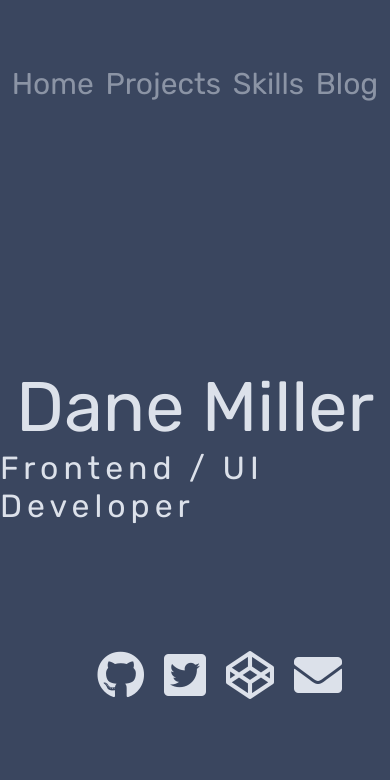
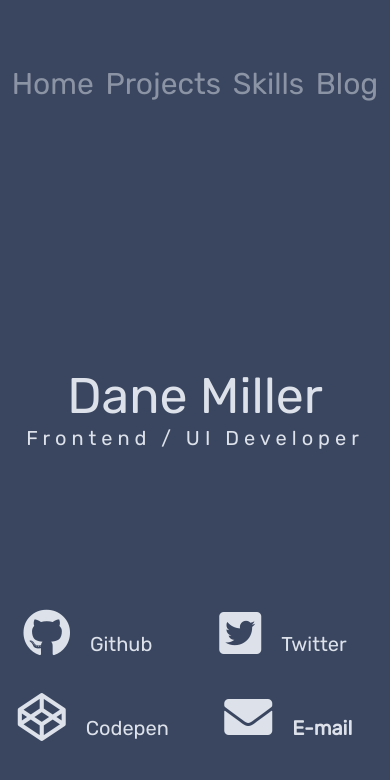
Before and after one commit to Danex2/dane-portfolio, a React (Create React App) app: page /#/ in a window 390 px wide. Shown: the top 780 px of the page. Built offline with nearby package versions, Linux system fonts and the light colour scheme.

Commit message:
fixed responsiveness on mobile

```diff
--- a/package.json
+++ b/package.json
@@ -6,7 +6,7 @@
     "react": "^16.8.6",
     "react-dom": "^16.8.6",
     "react-router-dom": "^5.0.0",
-    "react-scripts": "2.1.8"
+    "react-scripts": "^3.0.1"
   },
   "scripts": {
     "start": "react-scripts start",
--- a/src/components/Home.js
+++ b/src/components/Home.js
@@ -1,20 +1,48 @@
-import React from 'react'
+import React from 'react';
 
 function Home() {
-    return (
-        <div class="portfolio-container">
-            <div class="main-intro-text">
-                <p class="name">Dane Miller</p>
-                <p class="title">Frontend / UI Developer</p>
-            </div>
-            <div class="icon-container">
-                <a href="https://github.com/Danex2" class="fab fa-github fa-3x home-icon" target="_blank" rel="noopener noreferrer"></a>
-                <a href="https://twitter.com/hybridearth" class="fab fa-twitter-square fa-3x home-icon" target="_blank" rel="noopener noreferrer"></a>
-                <a href="https://codepen.io/Danex2" class="fab fa-codepen fa-3x home-icon" target="_blank" rel="noopener noreferrer"></a>
-                <a href="mailto:khadane.miller@gmail.com?Subject=Hello!" class="fas fa-envelope fa-3x home-icon" target="_blank" rel="noopener noreferrer"></a>
-            </div>
-        </div>
-    )
+  return (
+    <div className='portfolio-container'>
+      <div className='main-intro-text'>
+        <p className='name'>Dane Miller</p>
+        <p className='title'>Frontend / UI Developer</p>
+      </div>
+      <div className='icon-container'>
+        <a
+          href='https://github.com/Danex2'
+          className='fab fa-github fa-3x home-icon'
+          target='_blank'
+          rel='noopener noreferrer'
+        >
+          <span>Github</span>
+        </a>
+        <a
+          href='https://twitter.com/hybridearth'
+          className='fab fa-twitter-square fa-3x home-icon'
+          target='_blank'
+          rel='noopener noreferrer'
+        >
+          <span>Twitter</span>
+        </a>
+        <a
+          href='https://codepen.io/Danex2'
+          className='fab fa-codepen fa-3x home-icon'
+          target='_blank'
+          rel='noopener noreferrer'
+        >
+          <span>Codepen</span>
+        </a>
+        <a
+          href='mailto:khadane.miller@gmail.com?Subject=Hello!'
+          className='fas fa-envelope fa-3x home-icon'
+          target='_blank'
+          rel='noopener noreferrer'
+        >
+          <span>E-mail</span>
+        </a>
+      </div>
+    </div>
+  );
 }
 
 export default Home;
--- a/src/components/Navbar.js
+++ b/src/components/Navbar.js
@@ -1,17 +1,25 @@
-import React from 'react'
-import { Link } from 'react-router-dom'
+import React from 'react';
+import { Link } from 'react-router-dom';
 
 function Navbar() {
-    return (
-        <nav class="nav-container">
-            <ul class="nav">
-                <li class="nav-item"><Link to="/">Home</Link></li>
-                <li class="nav-item"><Link to="/projects">Projects</Link></li>
-                <li class="nav-item"><Link to="/skills">Skills</Link></li>
-                <li class="nav-item"><a href="https://dane-blog.netlify.com">Blog</a></li>
-            </ul>
-        </nav>
-    )
+  return (
+    <nav className='nav-container'>
+      <ul className='nav'>
+        <li className='nav-item'>
+          <Link to='/'>Home</Link>
+        </li>
+        <li className='nav-item'>
+          <Link to='/projects'>Projects</Link>
+        </li>
+        <li className='nav-item'>
+          <Link to='/skills'>Skills</Link>
+        </li>
+        <li className='nav-item'>
+          <a href='https://dane-blog.netlify.com'>Blog</a>
+        </li>
+      </ul>
+    </nav>
+  );
 }
 
-export default Navbar
+export default Navbar;
--- a/src/css/global.css
+++ b/src/css/global.css
@@ -5,14 +5,19 @@
   font-family: 'Rubik', sans-serif;
 }
 
-
 #root {
   height: 100vh;
+  width: 100vw;
 }
 
 body {
-  background-color: #3A465F;
+  background-color: #3a465f;
   height: 100%;
+}
+
+span {
+  font-size: 20px;
+  margin-left: 20px;
 }
 
 .portfolio-container {
@@ -47,7 +52,7 @@ body {
 }
 
 .nav-item {
-  color: #DCE1EA;
+  color: #dce1ea;
   font-size: 30px;
   opacity: 0.5;
   transition: 0.5s;
@@ -68,12 +73,12 @@ body {
 }
 
 .name {
-  color: #DCE1EA;
+  color: #dce1ea;
   font-size: 70px;
 }
 
 .title {
-  color: #DCE1EA;
+  color: #dce1ea;
   font-size: 32px;
   transition: 0.5s;
   letter-spacing: 5px;
@@ -96,7 +101,8 @@ body {
   grid-column: 1 / 13;
   justify-self: center;
   display: flex;
-  width: 50%;
+  flex-wrap: wrap;
+  width: 100%;
   height: 50%;
   align-items: center;
   align-self: center;
@@ -110,13 +116,15 @@ body {
 }
 
 .home-icon {
-  color: #DCE1EA;
+  color: #dce1ea;
   transition: 0.5s;
   margin-right: 20px;
 }
 
-a:visited, a:link, a:active {
-  color: #DCE1EA;
+a:visited,
+a:link,
+a:active {
+  color: #dce1ea;
   text-decoration: none;
 }
 
@@ -132,7 +140,7 @@ a:visited, a:link, a:active {
 }
 
 .project-item-description {
-  color: #DCE1EA;
+  color: #dce1ea;
   width: 100%;
   display: flex;
   flex-direction: column;
@@ -143,11 +151,11 @@ a:visited, a:link, a:active {
 .project-item {
   height: 500px;
   width: 100%;
-  color: #DCE1EA;
+  color: #dce1ea;
 }
 
 i {
-  color: #DCE1EA;
+  color: #dce1ea;
 }
 .project-item > img {
   width: 100%;
@@ -168,7 +176,7 @@ i {
 }
 
 .project-link:hover {
-  background-color: #DCE1EA;
+  background-color: #dce1ea;
   color: black;
   border-radius: 5px;
   transition: 0.5s;
@@ -210,10 +218,9 @@ i {
   justify-content: space-around;
 }
 
-
 @media screen and (max-width: 1430px) {
   .projects-container {
-    grid-template-columns: repeat(3, 1fr)
+    grid-template-columns: repeat(3, 1fr);
   }
   .project-item-container {
     flex-direction: column;
@@ -247,3 +254,18 @@ i {
     grid-auto-rows: 1fr;
   }
 }
+
+@media screen and (max-width: 480px) {
+  .name {
+    font-size: 50px;
+  }
+  .title {
+    font-size: 20px;
+  }
+}
+
+@media screen and (max-width: 320px) {
+  .title {
+    font-size: 15px;
+  }
+}
```
Also changed, not shown: 1 other file (tests, documents, lock files or other folders).
